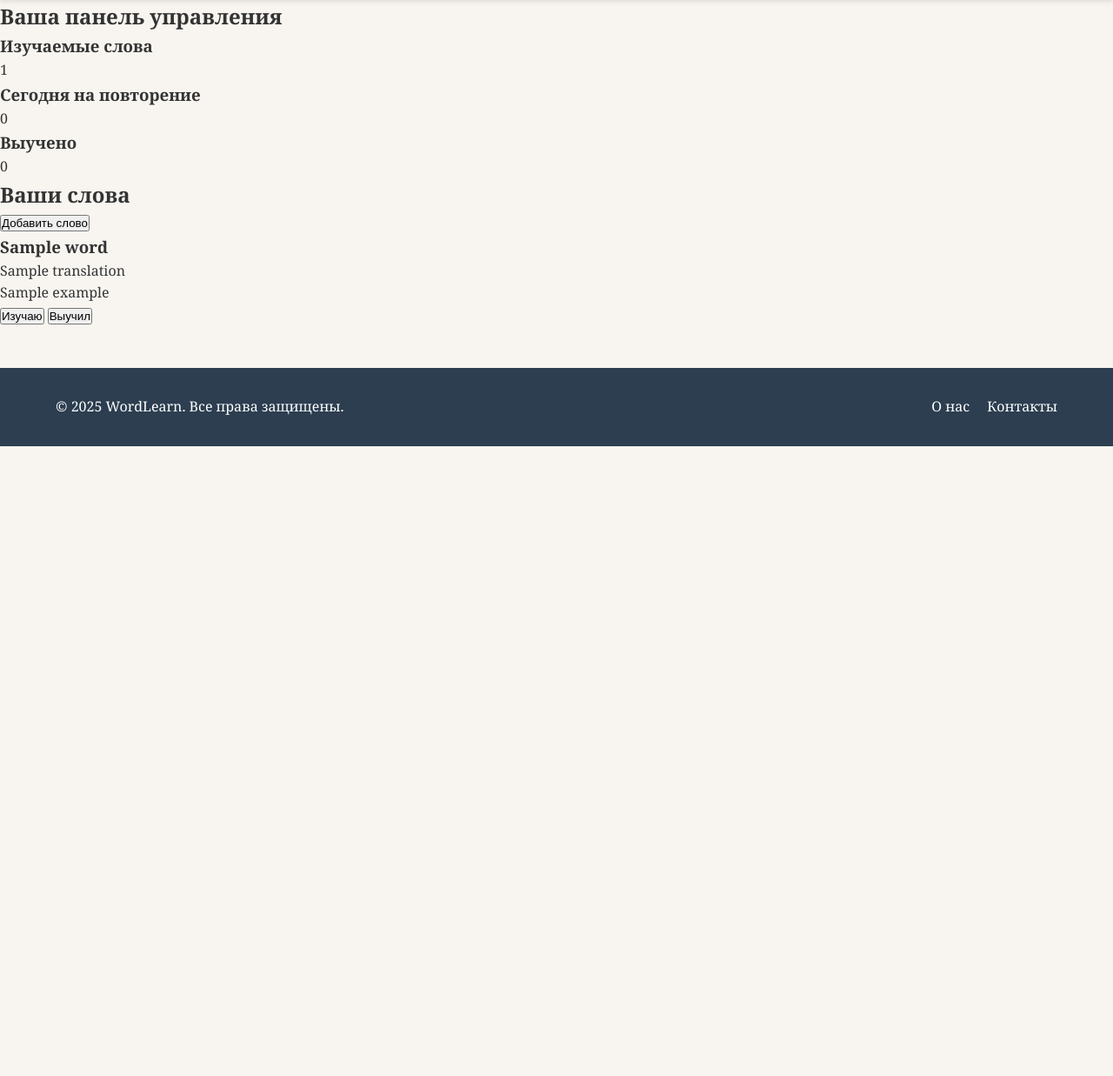
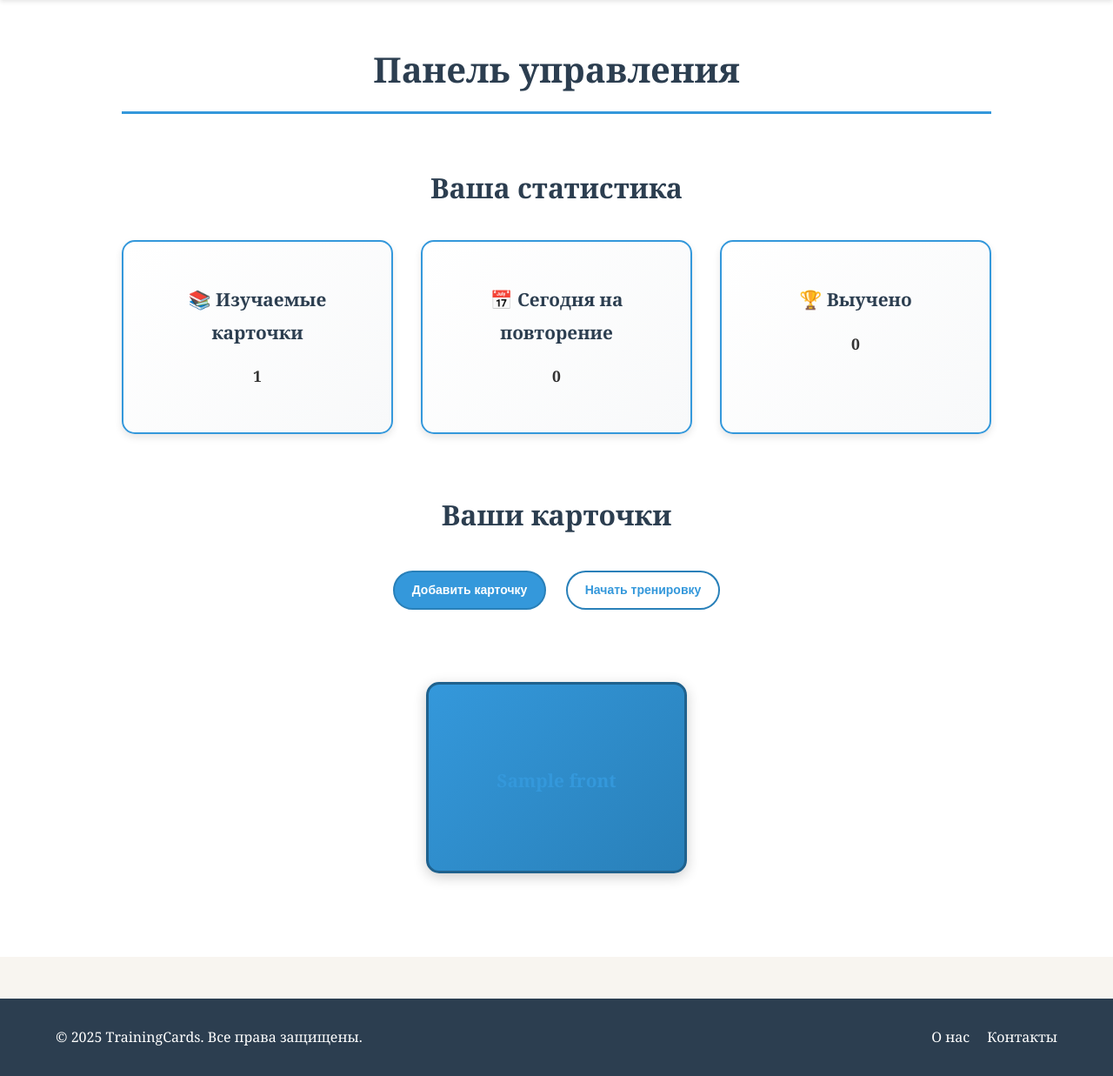
Before and after one commit to int-or-double/word-learning-site, a Node server app: template views/dashboard.ejs in a window 1280 px wide. Shown: the part 91-1328 px from the top of the page at 87% size. Before the commit the page ends 604 px from the top, so only its background shows below. Run offline with Node 20, Linux system fonts and the light colour scheme; the template is opened without the code that fills it: most values are stand-ins (such as "Sample title", 1, 10 or a date in 2020); some libraries are stand-ins or nearby versions.

Commit message:
fix dashboard
Исправлен вход в личный раздел

```diff
--- a/public/css/style.css
+++ b/public/css/style.css
@@ -897,7 +897,108 @@
     line-height: 1.5;
     margin: 0;
 }
+/* Стили для dashboard */
+.dashboard-stats {
+    margin-bottom: 3rem;
+}
 
+.dashboard-stats h2 {
+    text-align: center;
+    color: #2c3e50;
+    font-size: 2rem;
+    margin-bottom: 2rem;
+}
+
+.stats-grid {
+    display: grid;
+    grid-template-columns: repeat(auto-fit, minmax(250px, 1fr));
+    gap: 2rem;
+    margin: 2rem 0;
+}
+
+.stat-card {
+    background: linear-gradient(135deg, #fff 0%, #f8f9fa 100%);
+    padding: 2rem;
+    border-radius: 15px;
+    border: 2px solid #3498db;
+    text-align: center;
+    box-shadow: 0 4px 8px rgba(0,0,0,0.1);
+    transition: transform 0.3s ease;
+}
+
+.stat-card:hover {
+    transform: translateY(-5px);
+}
+
+.stat-card h3 {
+    color: #2c3e50;
+    margin-bottom: 1rem;
+    font-size: 1.3rem;
+}
+
+.stat-number {
+    font-size: 2.5rem;
+    font-weight: bold;
+    color: #3498db;
+    margin: 0;
+}
+
+.words-section h2 {
+    text-align: center;
+    color: #2c3e50;
+    font-size: 2rem;
+    margin: 3rem 0 2rem 0;
+}
+
+.dashboard-actions {
+    display: flex;
+    justify-content: center;
+    gap: 1rem;
+    margin-bottom: 2rem;
+    flex-wrap: wrap;
+}
+
+.no-cards {
+    text-align: center;
+    padding: 3rem;
+    background: #f8f9fa;
+    border-radius: 15px;
+    border: 2px dashed #bdc3c7;
+    grid-column: 1 / -1;
+}
+
+.no-cards p {
+    font-size: 1.2rem;
+    color: #7f8c8d;
+    margin: 0.5rem 0;
+}
+
+/* Адаптивность для dashboard */
+@media (max-width: 768px) {
+    .stats-grid {
+        grid-template-columns: 1fr;
+        gap: 1.5rem;
+    }
+
+    .stat-card {
+        padding: 1.5rem;
+    }
+
+    .stat-number {
+        font-size: 2rem;
+    }
+
+    .dashboard-actions {
+        flex-direction: column;
+        align-items: center;
+        gap: 1rem;
+    }
+
+    .dashboard-actions .btn-universal {
+        width: 100%;
+        max-width: 300px;
+    }
+}
 /* Адаптивность для страницы входа */
 @media (max-width: 768px) {
     .auth-card {
@@ -1408,6 +1509,26 @@
     .cta-text {
         font-size: 1.1rem !important;
     }
+    /* dashboard */
+        .stat-card {
+        padding: 1rem;
+    }
+
+    .stat-card h3 {
+        font-size: 1.1rem;
+    }
+
+    .stat-number {
+        font-size: 1.8rem;
+    }
+
+    .no-cards {
+        padding: 2rem 1rem;
+    }
+
+    .no-cards p {
+        font-size: 1rem;
+    }
 }
 
 @media (max-width: 360px) {
--- a/server.js
+++ b/server.js
@@ -142,16 +142,17 @@
 });
 
 app.get('/dashboard', (req, res) => {
-    // Получаем все карточки для демонстрации
-    db.all(`SELECT * FROM cards ORDER BY created_at DESC`, [], (err, cards) => {
+    // Получаем все слова для демонстрации
+    db.all(`SELECT * FROM cards ORDER BY created_at DESC`, [], (err, words) => {
         if (err) {
             console.error('Ошибка получения карточек для дашборда:', err.message);
-            res.render('dashboard', { cards: [], user: null });
+            res.render('dashboard', { words: [], user: null });
         } else {
-            res.render('dashboard', { cards: cards, user: { username: 'Гость' } });
+            res.render('dashboard', { words: words || [], user: { username: 'Гость' } });
         }
     });
 });
+
 
 app.get('/training', (req, res) => {
     // Получаем карточки для тренировки
--- a/views/dashboard.ejs
+++ b/views/dashboard.ejs
@@ -3,7 +3,7 @@
 <head>
     <meta charset="UTF-8">
     <meta name="viewport" content="width=device-width, initial-scale=1.0">
-    <title>Панель управления - WordLearn</title>
+    <title>Панель управления - TrainingCards</title>
     <link rel="stylesheet" href="/css/style.css">
 </head>
 <body>
@@ -15,14 +15,6 @@
                 <a href="/dashboard">Панель</a>
                 <a href="/about">О нас</a>
                 <a href="/contact">Контакты</a>
-
-				<!-- Бургер-меню для мобильных -->
-			<div class="burger-menu" id="burgerMenu">
-				<div class="burger-line"></div>
-				<div class="burger-line"></div>
-				<div class="burger-line"></div>
-			</div>
-
                 <% if (typeof user !== 'undefined' && user) { %>
                     <span>Привет, <%= user.username %>!</span>
                     <a href="/logout" class="btn-universal btn-template-2">Выйти</a>
@@ -31,46 +23,71 @@
                     <a href="/register" class="btn-universal btn-template-2">Регистрация</a>
                 <% } %>
             </div>
+
+            <div class="burger-menu" id="burgerMenu">
+                <div class="burger-line"></div>
+                <div class="burger-line"></div>
+                <div class="burger-line"></div>
+            </div>
         </nav>
     </header>
 
+    <main>
+        <section class="about-page">
+            <div class="container">
+                <h1>Панель управления</h1>
 
-
-    <main>
-        <section class="dashboard">
-            <h1>Ваша панель управления</h1>
-
+                <div class="about-content">
                     <div class="dashboard-stats">
+                        <h2>Ваша статистика</h2>
+                        <div class="stats-grid">
                             <div class="stat-card">
-                    <h3>Изучаемые слова</h3>
-                    <p><%= words.length %></p>
+                                <h3>📚 Изучаемые карточки</h3>
+                                <p class="stat-number"><%= words.length || 0 %></p>
                             </div>
                             <div class="stat-card">
-                    <h3>Сегодня на повторение</h3>
-                    <p>0</p>
+                                <h3>📅 Сегодня на повторение</h3>
+                                <p class="stat-number">0</p>
                             </div>
                             <div class="stat-card">
-                    <h3>Выучено</h3>
-                    <p>0</p>
+                                <h3>🏆 Выучено</h3>
+                                <p class="stat-number">0</p>
+                            </div>
                         </div>
                     </div>
 
                     <div class="words-section">
-                <h2>Ваши слова</h2>
-                <button class="btn btn-primary" onclick="addWord()">Добавить слово</button>
+                        <h2>Ваши карточки</h2>
+                        <div class="dashboard-actions">
+                            <button class="btn-universal btn-template-1" onclick="addCard()">Добавить карточку</button>
+                            <button class="btn-universal btn-template-2" onclick="startTraining()">Начать тренировку</button>
+                        </div>
 
-                <div class="word-cards">
+                        <div class="card-container">
+                            <% if (words && words.length > 0) { %>
                                 <% words.forEach(word => { %>
-                    <div class="word-card">
-                        <h3><%= word.word %></h3>
-                        <p class="translation"><%= word.translation %></p>
-                        <p class="example"><%= word.example %></p>
-                        <div class="word-actions">
-                            <button class="btn btn-outline">Изучаю</button>
-                            <button class="btn btn-primary">Выучил</button>
+                                <div class="flip-card">
+                                    <div class="flip-card-inner">
+                                        <div class="flip-card-front">
+                                            <h3><%= word.front %></h3>
+                                        </div>
+                                        <div class="flip-card-back">
+                                            <p class="explanation">Объяснение: <%= word.back %></p>
+                                            <% if (word.note) { %>
+                                            <p class="note">Справка: <%= word.note %></p>
+                                            <% } %>
+                                        </div>
                                     </div>
                                 </div>
                                 <% }); %>
+                            <% } else { %>
+                                <div class="no-cards">
+                                    <p>У вас пока нет карточек для изучения.</p>
+                                    <p>Нажмите "Добавить карточку", чтобы создать первую!</p>
+                                </div>
+                            <% } %>
+                        </div>
+                    </div>
                 </div>
             </div>
         </section>
@@ -78,20 +95,22 @@
 
     <footer>
         <div class="footer-content">
-            <p>&copy; 2025 WordLearn. Все права защищены.</p>
+            <p>&copy; 2025 TrainingCards. Все права защищены.</p>
             <div class="footer-links">
                 <a href="/about">О нас</a>
                 <a href="/contact">Контакты</a>
             </div>
         </div>
     </footer>
+
     <script src="/js/burger.js"></script>
-    <script src="/js/main.js"></script>
+    <script>
+        function addCard() {
+            alert('Функция добавления карточек будет реализована позже!');
+        }
 
-
-    <script>
-        function addWord() {
-            alert('Функция добавления слов будет реализована позже!');
+        function startTraining() {
+            window.location.href = '/training';
         }
     </script>
 </body>
```
Lines whose indentation alone changed are shown as unchanged.
